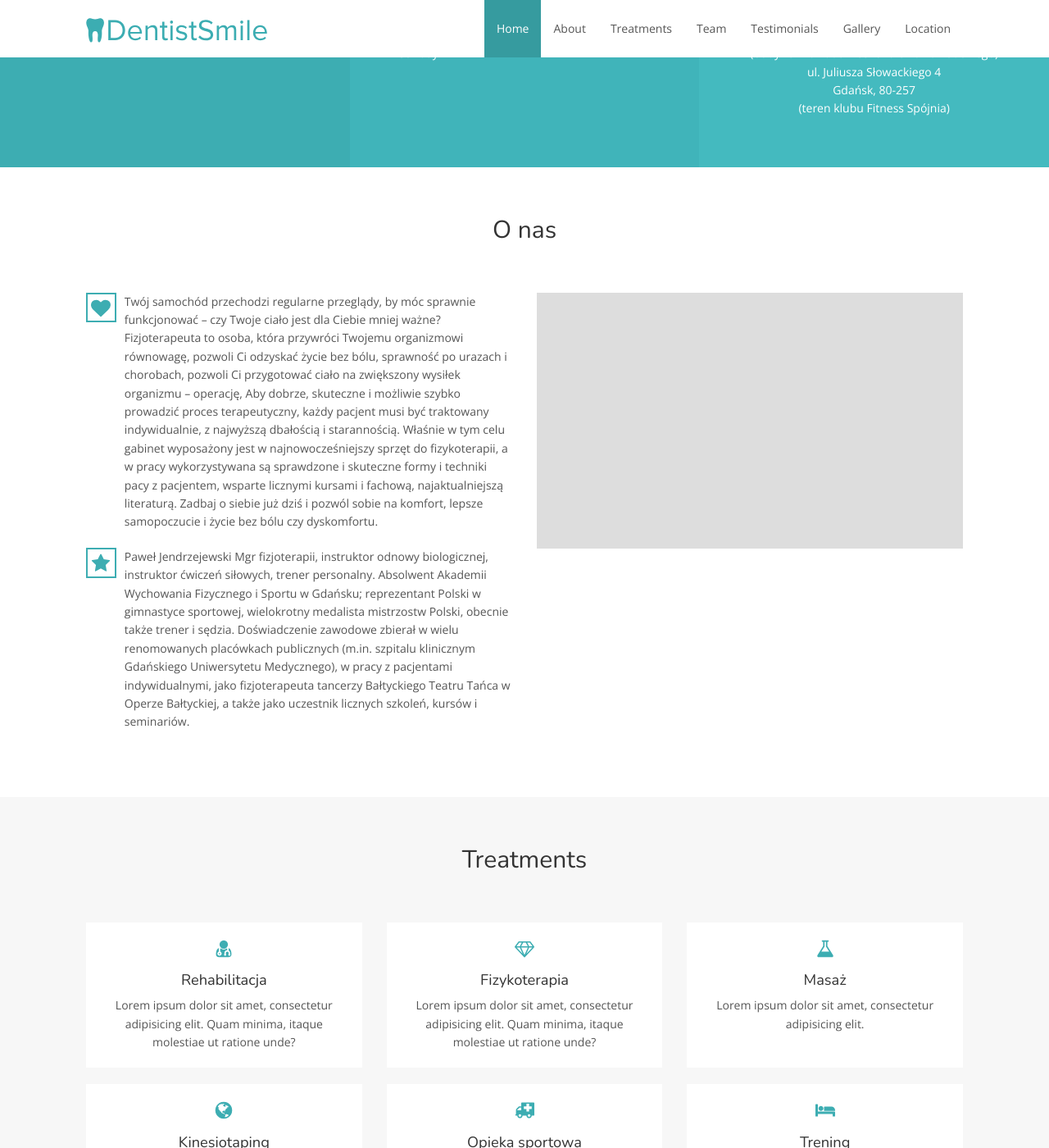
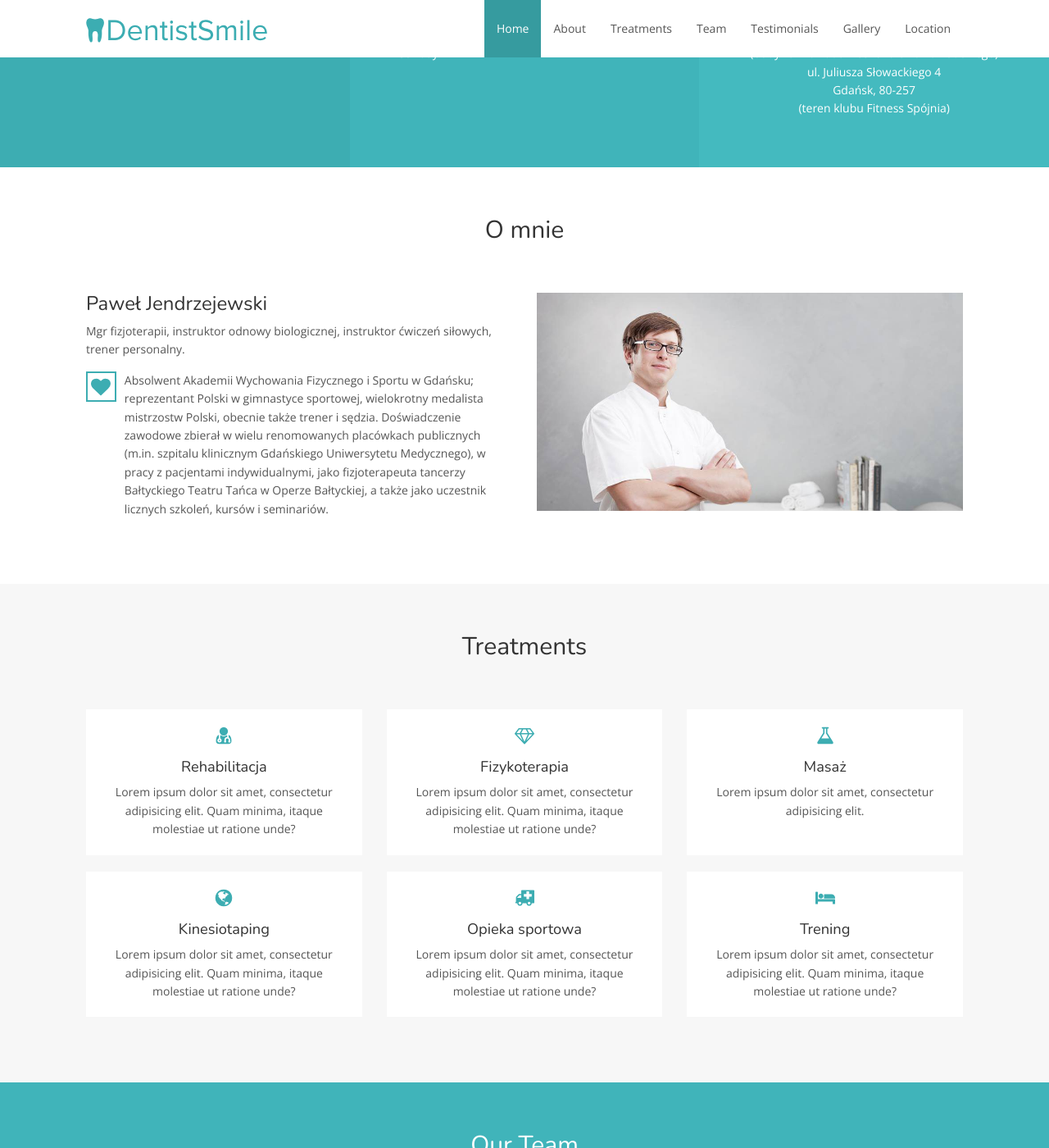
Before and after one commit to JendrzejewskiP/JendrzejewskiP.github.io, a Jekyll site: the page built from index.html, in a window 1280 px wide and 1400 px high, scrolled down 691 px. Shown: the whole window at 82% size. Built offline with Jekyll 4.4.1, drawn with Linux system fonts in a browser that asks for light colours; nearby versions of some CDN libraries.

Commit message:
change about and add photo to it

```diff
--- a/index.html
+++ b/index.html
@@ -82,43 +82,30 @@ layout: default
 <!-- Start About -->
 <div id="about" class="about">
     <div class="container-fluid">
-        <h2 class="section-title">O nas</h2>
+        <h2 class="section-title">O mnie</h2>
 
         <div class="row">
             <div class="col-sm-6">
-
+                <h3>Paweł Jendrzejewski</h3>
+                <p>Mgr fizjoterapii, instruktor odnowy biologicznej, instruktor ćwiczeń siłowych, trener personalny.</p>
 
                 <div class="media">
                     <div class="media-left">
                         <div class="boxed-icon">
-                            <svg class="icon icon-heart"><use xlink:href="#icon-heart"></use></svg>
+                            <svg class="icon icon-medkit"><use xlink:href="#icon-heart"></use></svg>
                         </div>
                     </div>
                     <div class="media-body">
-                        <p>Twój samochód przechodzi regularne przeglądy, by móc sprawnie funkcjonować – czy Twoje ciało jest dla Ciebie mniej ważne?
+                        <p>Absolwent Akademii Wychowania Fizycznego i Sportu w Gdańsku; reprezentant Polski w gimnastyce sportowej, wielokrotny medalista mistrzostw Polski, obecnie także trener i sędzia.
 
-Fizjoterapeuta to osoba, która przywróci Twojemu organizmowi równowagę, pozwoli Ci odzyskać życie bez bólu, sprawność po urazach i chorobach, pozwoli Ci przygotować ciało na zwiększony wysiłek organizmu – operację, Aby dobrze, skuteczne i możliwie szybko prowadzić proces terapeutyczny, każdy pacjent musi być traktowany indywidualnie, z najwyższą dbałością i starannością. Właśnie w tym celu gabinet wyposażony jest w najnowocześniejszy sprzęt do fizykoterapii, a w pracy wykorzystywana są sprawdzone i skuteczne formy i techniki pacy z pacjentem, wsparte licznymi kursami i fachową, najaktualniejszą literaturą. Zadbaj o siebie już dziś i pozwól sobie na komfort, lepsze samopoczucie i życie bez bólu czy dyskomfortu.</p>
+Doświadczenie zawodowe zbierał w wielu renomowanych placówkach publicznych (m.in. szpitalu klinicznym Gdańskiego Uniwersytetu Medycznego), w pracy z pacjentami indywidualnymi, jako fizjoterapeuta tancerzy Bałtyckiego Teatru Tańca w Operze Bałtyckiej, a także jako uczestnik licznych szkoleń, kursów i seminariów.</p>
                     </div>
                 </div>
 
 
-                <div class="media">
-                    <div class="media-left">
-                        <div class="boxed-icon">
-                            <svg class="icon icon-star"><use xlink:href="#icon-star"></use></svg>
-                        </div>
-                    </div>
-                    <div class="media-body">
-                        <p>Paweł Jendrzejewski
-
-Mgr fizjoterapii, instruktor odnowy biologicznej, instruktor ćwiczeń siłowych, trener personalny. Absolwent Akademii Wychowania Fizycznego i Sportu w Gdańsku; reprezentant Polski w gimnastyce sportowej, wielokrotny medalista mistrzostw Polski, obecnie także trener i sędzia.
-
-Doświadczenie zawodowe zbierał w wielu renomowanych placówkach publicznych (m.in. szpitalu klinicznym Gdańskiego Uniwersytetu Medycznego), w pracy z pacjentami indywidualnymi, jako fizjoterapeuta tancerzy Bałtyckiego Teatru Tańca w Operze Bałtyckiej, a także jako uczestnik licznych szkoleń, kursów i seminariów.</p>
-                    </div>
-                </div>
             </div>
             <div class="col-sm-6">
-                <img src="img/about.jpg" alt="...">
+                <img src="img/omnie.jpg" alt="Paweł Jendrzejewski">
             </div>
         </div>
     </div>
```
Also changed, not shown: img/omnie.jpg (added).
